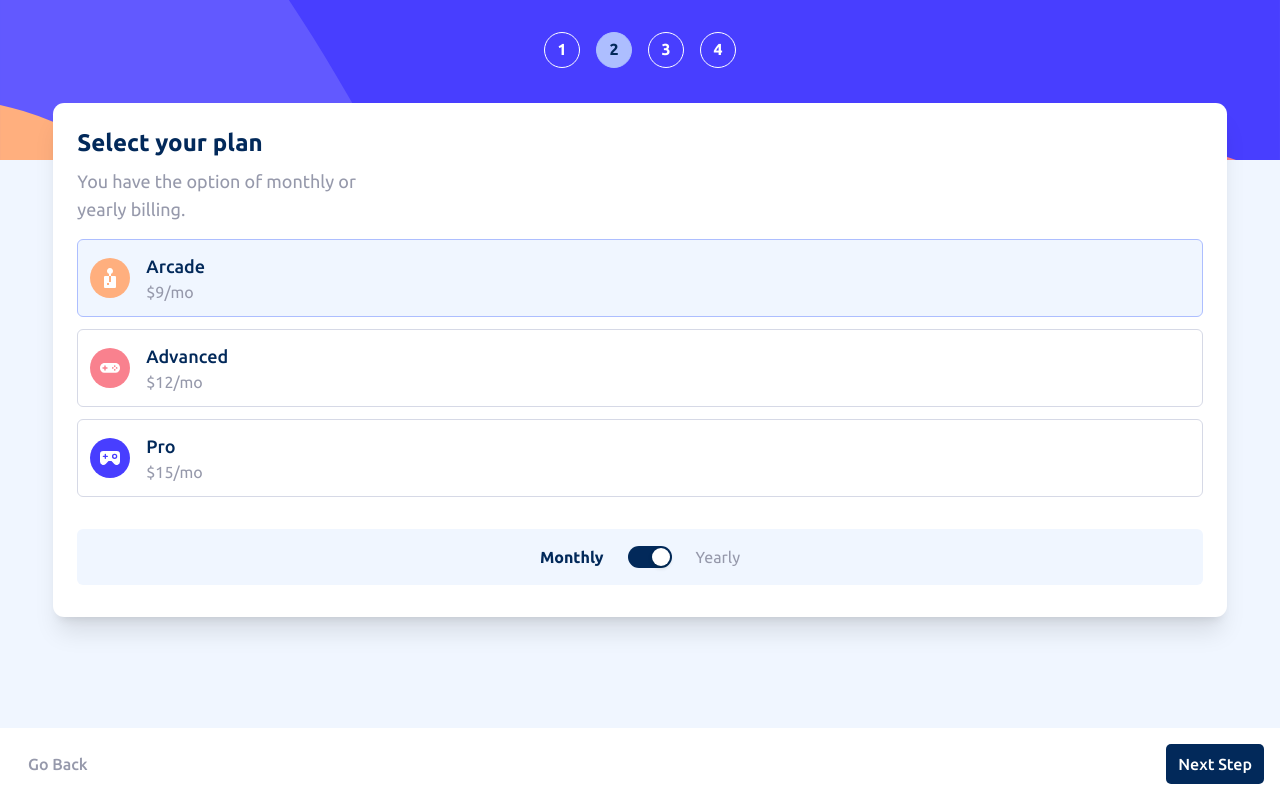
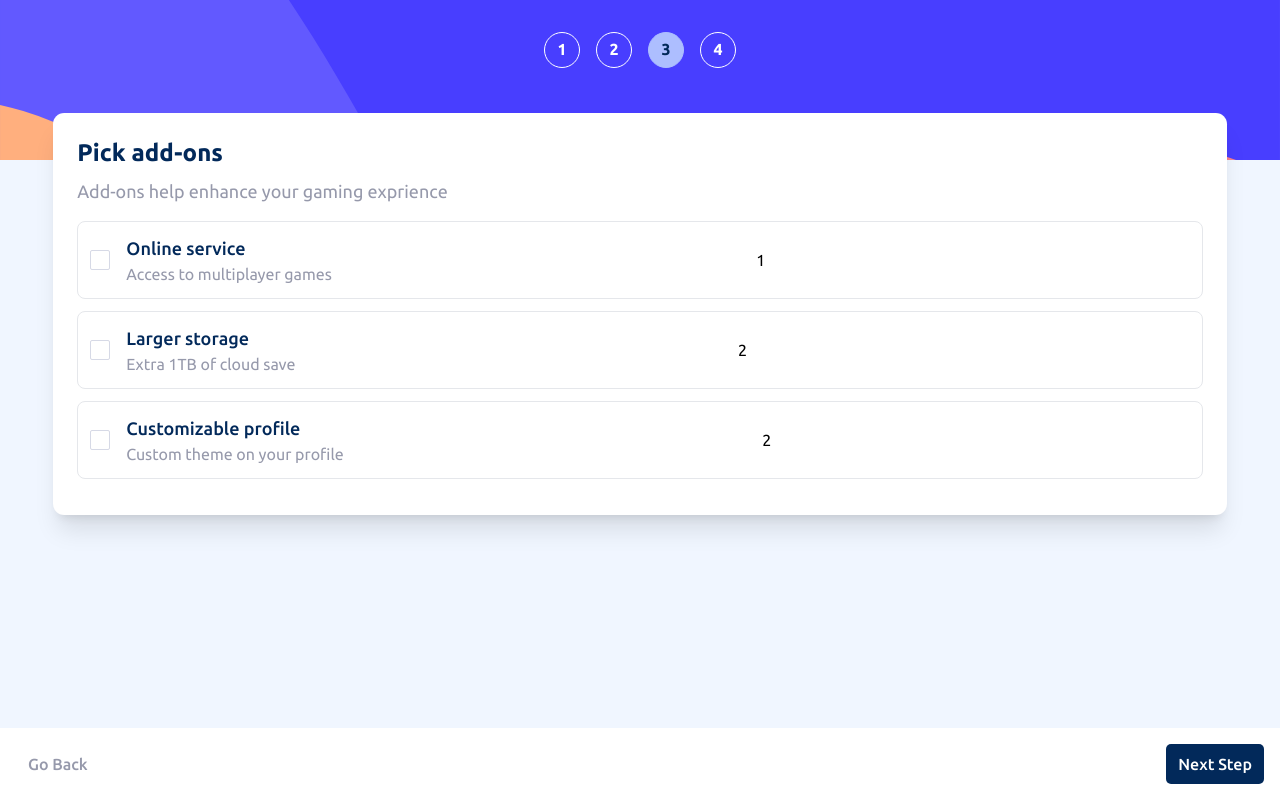
Before and after one commit to DawidBugajski/multi-step-form, a React (Create React App) app: page / in a window 1280 px wide. Built offline with nearby package versions, Linux system fonts and the light colour scheme.

Commit message:
start working with step3

```diff
--- a/src/components/FormContainer.jsx
+++ b/src/components/FormContainer.jsx
@@ -1,7 +1,7 @@
 import React from 'react';
 import { useSelector } from 'react-redux';
 import SelectPlan from 'routes/Subscription/SelectPlan';
-import PickAddons from 'routes/PickAddons';
+import PickAddons from 'routes/Addons/PickAddons';
 import Summary from 'routes/Summary';
 import PersonalInfo from 'routes/PersonalInfo/PersonalInfo';
 
@@ -24,7 +24,7 @@ const FormContainer = () => {
   };
 
   return (
-    <div className='w-11/12 p-6 mx-auto -mt-[57px] bg-white rounded-[0.7rem] shadow-xl'>
+    <div className='w-11/12 p-6 mx-auto -mt-[47px] bg-white rounded-[0.7rem] shadow-xl'>
       {displayCurrentStep()}
     </div>
   );
--- a/src/index.css
+++ b/src/index.css
@@ -21,3 +21,26 @@ body {
 :where(.css-dev-only-do-not-override-ixblex).ant-switch .ant-switch-handle {
   inset-inline-start: 4px;
 }
+
+input[type='checkbox'] {
+  border: solid 1px hsl(229, 24%, 87%);
+  background-color: transparent;
+  -webkit-appearance: none;
+  -moz-appearance: none;
+  appearance: none;
+}
+
+input[type='checkbox']:checked {
+  position: relative;
+  background-color: hsl(243, 100%, 62%);
+  border: 1px solid hsl(243, 100%, 62%);
+}
+
+input[type='checkbox']:checked::before {
+  content: '\2713';
+  font-size: 1rem;
+  color: white;
+  position: absolute;
+  top: -3px;
+  left: 3px;
+}
--- /dev/null
+++ b/src/routes/Addons/AddonCards.jsx
@@ -0,0 +1,57 @@
+import React from 'react';
+import { addonTypes } from 'store/slices/additionalAddonsSlice';
+import { useSelector, useDispatch } from 'react-redux';
+import { paymentPeriod } from 'utils/helpers/paymentPeriod';
+import { activeSubscriptionType } from 'utils/helpers/activeSubscriptionType';
+import {
+  setAddAddon,
+  setRemoveAddon,
+} from 'store/slices/additionalAddonsSlice';
+
+const AddonCards = () => {
+  const dispatch = useDispatch();
+  const { pickedAddons } = useSelector((state) => state.addons);
+
+  const handleCheckboxChange = (addon) => {
+    if (pickedAddons.find((a) => a.type === addon.type)) {
+      dispatch(setRemoveAddon(addon));
+      console.log(pickedAddons);
+    } else {
+      dispatch(setAddAddon(addon));
+      console.log(pickedAddons);
+    }
+  };
+  return (
+    <div className=''>
+      {addonTypes.map(({ type, price, text }) => (
+        <div
+          className='flex rounded-lg border-[1px] items-center p-3 mb-3'
+          key={type}
+        >
+          <input
+            onChange={() => handleCheckboxChange({ type, price, text })}
+            className='mr-4 cursor-pointer h-[20px] w-[20px] rounded-sm'
+            type='checkbox'
+          />
+
+          <div className='flex flex-col '>
+            <h3 className='text-lg font-medium text-darkBlue'>{type}</h3>
+            <p className=' text-coolGray'>{text}</p>
+          </div>
+          <p className='mx-auto'>{price.monthly}</p>
+        </div>
+      ))}
+    </div>
+  );
+};
+
+export default AddonCards;
+
+/*
+TODO
+- after clicking the checkbox, add this information to the pickedAddons
+- when you unclick, delete this from pickedAddons
+- if something is in pickedAddons then use activeSubscriptionType function to change the CSS styles
+- verify payment period and using paymentPeriod.js where it is currently <p>price.monthly</p> display it the same way as in the stepper before
+- verify slice
+*/
--- /dev/null
+++ b/src/routes/Addons/PickAddons.jsx
@@ -0,0 +1,17 @@
+import React from 'react';
+import TextContent from 'components/TextContent';
+import AddonCards from './AddonCards';
+
+const PickAddons = () => {
+  return (
+    <>
+      <TextContent
+        title='Pick add-ons'
+        text='Add-ons help enhance your gaming exprience'
+      />
+      <AddonCards />
+    </>
+  );
+};
+
+export default PickAddons;
--- a/src/routes/PickAddons.jsx
+++ /dev/null
@@ -1,7 +0,0 @@
-import React from 'react';
-
-const PickAddons = () => {
-  return <div>PickAddons</div>;
-};
-
-export default PickAddons;
--- a/src/routes/Subscription/SubscriptionCards.jsx
+++ b/src/routes/Subscription/SubscriptionCards.jsx
@@ -2,6 +2,8 @@ import React from 'react';
 import { subscriptionTypes } from 'store/slices/subscribeSettingsSlice';
 import { useSelector, useDispatch } from 'react-redux';
 import { setSubType } from 'store/slices/subscribeSettingsSlice';
+import { paymentPeriod } from 'utils/helpers/paymentPeriod';
+import { activeSubscriptionType } from 'utils/helpers/activeSubscriptionType';
 
 const SubscriptionCards = () => {
   const dispatch = useDispatch();
@@ -9,34 +11,26 @@ const SubscriptionCards = () => {
     (state) => state.subscribeSettings
   );
 
-  const activeSubscriptionType = (type) => {
-    return type === subType
-      ? 'border-pastelBlue bg-magnolia'
-      : 'border-lightGray';
-  };
-
-  const paymentPeriod = (price) => {
-    return isMonthly ? `${price.monthly}/mo` : `${price.yearly}/yr`;
-  };
-
-  const handleSubscriptionType = (type) => {
-    dispatch(setSubType(type));
-  };
+  const handleSubscriptionType = (type) => dispatch(setSubType(type));
 
   return (
     <>
       {subscriptionTypes.map(({ type, price, icon }) => (
         <div
           onClick={() => handleSubscriptionType(type)}
-          className={`flex rounded-md border-[1px] items-center p-3 mb-3 cursor-pointer ${activeSubscriptionType(
-            type
+          className={`flex rounded-lg border-[1px] items-center p-3 mb-3 cursor-pointer ${activeSubscriptionType(
+            type,
+            subType
           )}`}
           key={type}
         >
           <img className='pr-4' src={icon} alt={`${type} subscription icon`} />
-          <div className=''>
+          <div>
             <h3 className='text-lg font-medium text-darkBlue'>{type}</h3>
-            <p className=' text-coolGray'>{`$${paymentPeriod(price)}`}</p>
+            <p className=' text-coolGray'>{`$${paymentPeriod(
+              price,
+              isMonthly
+            )}`}</p>
             {!isMonthly && (
               <span className='text-sm font-medium text-darkBlue'>
                 2 months free
@@ -50,6 +44,3 @@ const SubscriptionCards = () => {
 };
 
 export default SubscriptionCards;
-//TODO
-// jeśli div posiada h3 które jest === subType to ma się wyróżniać kolorem borderu
-// jeśli klikniesz w inny div to jego h3 ma zostać przypisane do subType
--- a/src/store/index.js
+++ b/src/store/index.js
@@ -2,11 +2,13 @@ import { configureStore } from '@reduxjs/toolkit';
 import stepsSlice from './slices/stepsSlice';
 import personalInfoSlice from './slices/personalInfoSlice';
 import subscribeSettingsSlice from './slices/subscribeSettingsSlice';
+import additionalAddonsSlice from './slices/additionalAddonsSlice';
 
 export const store = configureStore({
   reducer: {
     steps: stepsSlice,
     personalInfo: personalInfoSlice,
     subscribeSettings: subscribeSettingsSlice,
+    addons: additionalAddonsSlice,
   },
 });
--- /dev/null
+++ b/src/store/slices/additionalAddonsSlice.js
@@ -0,0 +1,47 @@
+import { createSlice } from '@reduxjs/toolkit';
+
+const addonTypes = [
+  {
+    type: 'Online service',
+    text: 'Access to multiplayer games',
+    price: {
+      monthly: 1,
+      yearly: 10,
+    },
+  },
+  {
+    type: 'Larger storage',
+    text: 'Extra 1TB of cloud save',
+    price: {
+      monthly: 2,
+      yearly: 20,
+    },
+  },
+  {
+    type: 'Customizable profile',
+    text: 'Custom theme on your profile',
+    price: {
+      monthly: 2,
+      yearly: 20,
+    },
+  },
+];
+
+const additionalAddonsSlice = createSlice({
+  name: 'addons',
+  initialState: {
+    pickedAddons: [],
+  },
+  reducers: {
+    setAddAddon: (state, action) =>
+      (state.pickedAddons = [...state.pickedAddons, action.payload]),
+    setRemoveAddon: (state, action) =>
+      (state.pickedAddons = state.pickedAddons.filter(
+        (addon) => addon.type !== action.payload.type
+      )),
+  },
+});
+
+export const { setAddAddon, setRemoveAddon } = additionalAddonsSlice.actions;
+export { addonTypes };
+export default additionalAddonsSlice.reducer;
--- a/src/store/slices/stepsSlice.js
+++ b/src/store/slices/stepsSlice.js
@@ -3,7 +3,7 @@ import { createSlice } from '@reduxjs/toolkit';
 const stepsSlice = createSlice({
   name: 'steps',
   initialState: {
-    currentStep: 2,
+    currentStep: 3,
   },
   reducers: {
     setNextStep: (state) => {
--- /dev/null
+++ b/src/utils/helpers/activeSubscriptionType.js
@@ -0,0 +1,5 @@
+export const activeSubscriptionType = (type, subType) => {
+  return type === subType
+    ? 'border-pastelBlue bg-magnolia'
+    : 'border-lightGray';
+};
--- /dev/null
+++ b/src/utils/helpers/paymentPeriod.js
@@ -0,0 +1,3 @@
+export const paymentPeriod = (price, isMonthly) => {
+  return isMonthly ? `${price.monthly}/mo` : `${price.yearly}/yr`;
+};
```
